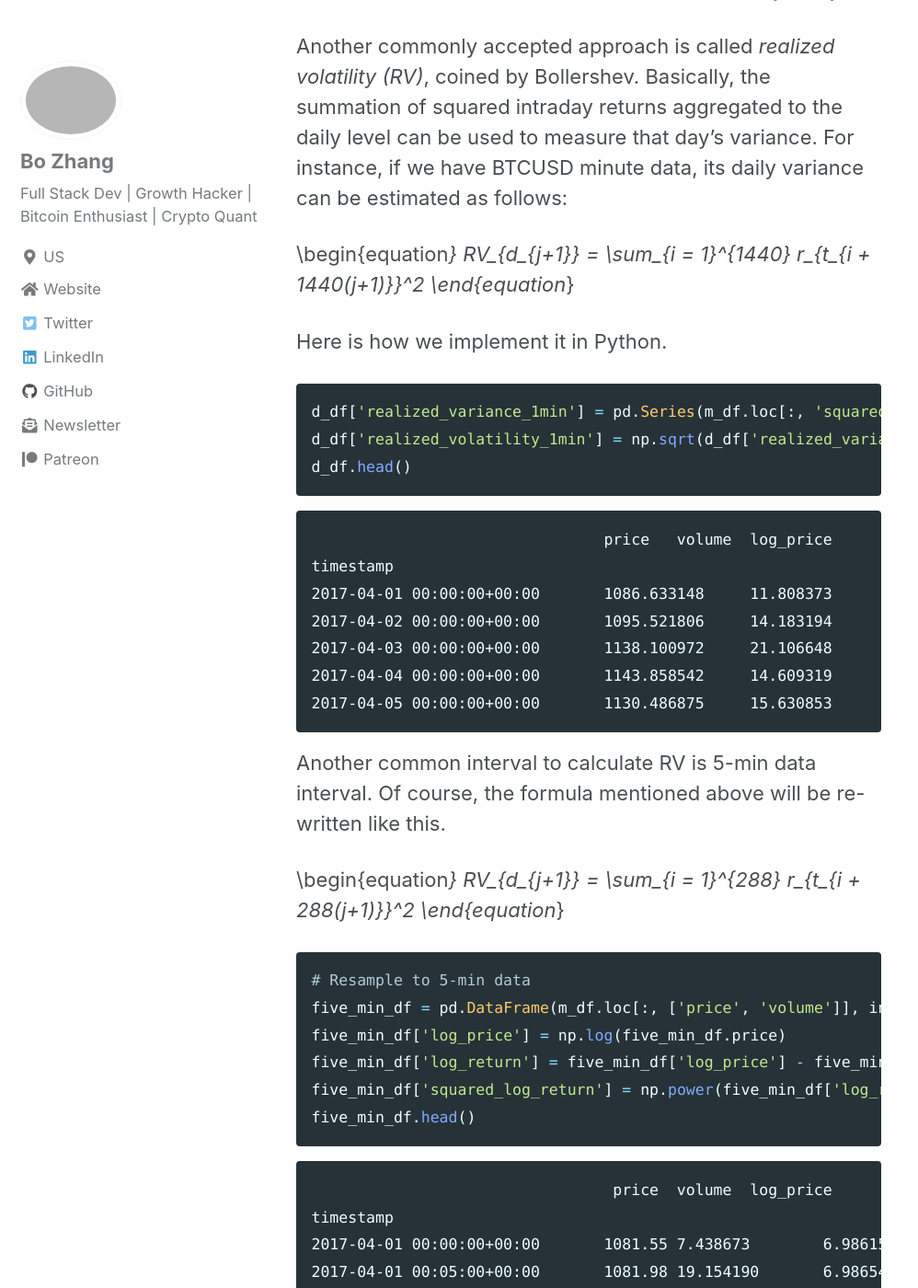
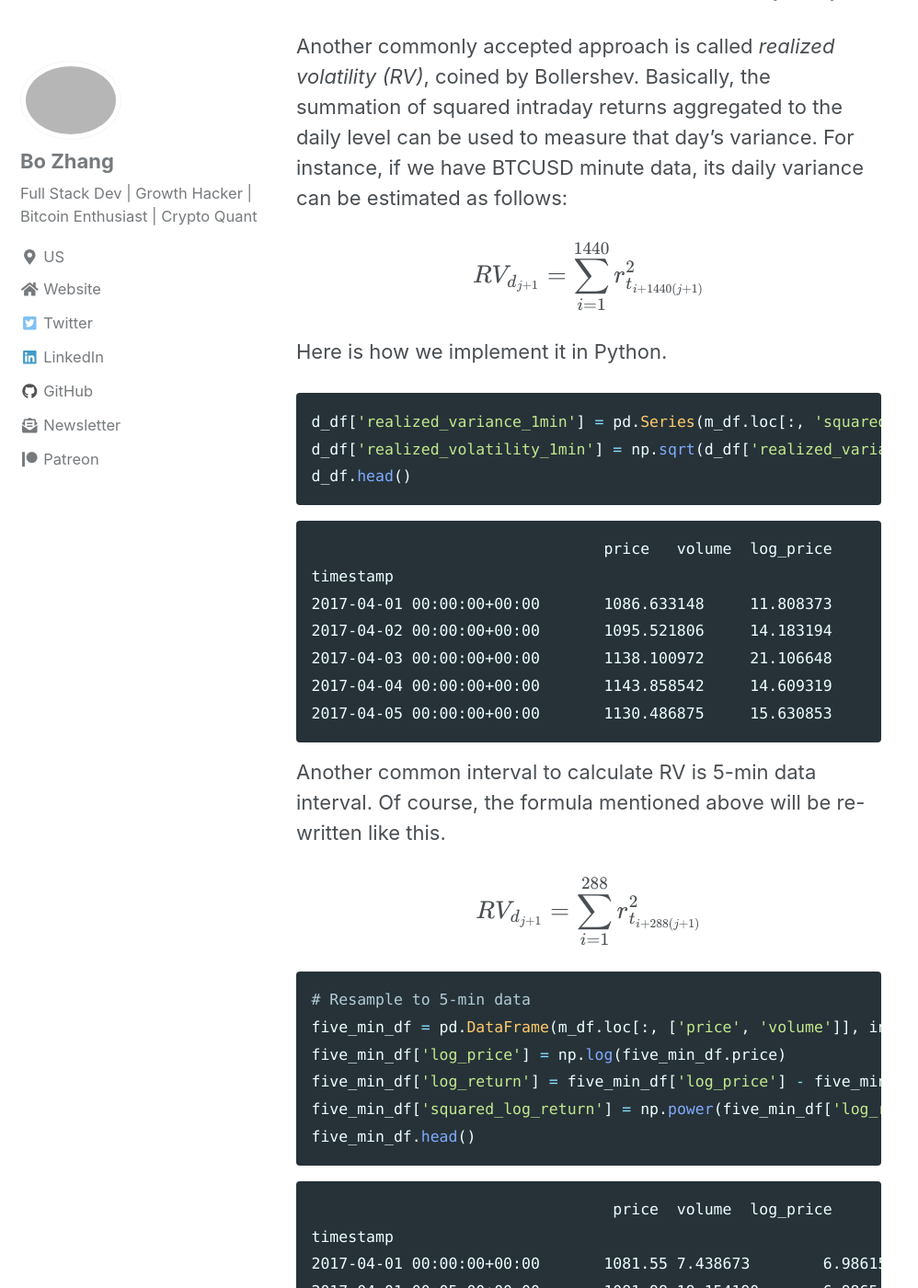
Before and after one commit to 0xboz/blog, a Jekyll site: the page built from _posts/2019-07-15-understand-and-model-cryptocurrencies-volatility-using-garch-variants.md, in a window 1280 px wide and 1400 px high, scrolled down 5698 px. Shown: the whole window at 92% size, without its empty margins (0-998 px from the left). Built offline with Jekyll 4.4.1, drawn with Linux system fonts in a browser that asks for light colours; cached includes are drawn as plain includes; nearby versions of some CDN libraries; formulas are drawn with MathJax 3; comment, search, counter and statistics services are not loaded.

````diff
--- a/_posts/2019-07-15-understand-and-model-cryptocurrencies-volatility-using-garch-variants.md
+++ b/_posts/2019-07-15-understand-and-model-cryptocurrencies-volatility-using-garch-variants.md
@@ -143,9 +143,9 @@ However, the downside of this method is incredibly noisy.
 
 Another commonly accepted approach is called *realized volatility (RV)*, coined by Bollershev. Basically, the summation of squared intraday returns aggregated to the daily level can be used to measure that day's variance. For instance, if we have BTCUSD minute data, its daily variance can be estimated as follows:
 
-\begin{equation*}
+$$ \begin{equation*}
 RV_{d_{j+1}} = \sum_{i = 1}^{1440} r_{t_{i + 1440(j+1)}}^2
-\end{equation*}
+\end{equation*} $$
 
 Here is how we implement it in Python.
 
@@ -167,9 +167,9 @@ timestamp
 
 Another common interval to calculate RV is 5-min data interval. Of course, the formula mentioned above will be re-written like this.
 
-\begin{equation*}
+$$ \begin{equation*}
 RV_{d_{j+1}} = \sum_{i = 1}^{288} r_{t_{i + 288(j+1)}}^2
-\end{equation*}
+\end{equation*} $$
 
 ```python
 # Resample to 5-min data
````
Also changed, not shown: other parts of _posts/2019-07-15-understand-and-model-cryptocurrencies-volatility-using-garch-variants.md (+0 -5 lines).
